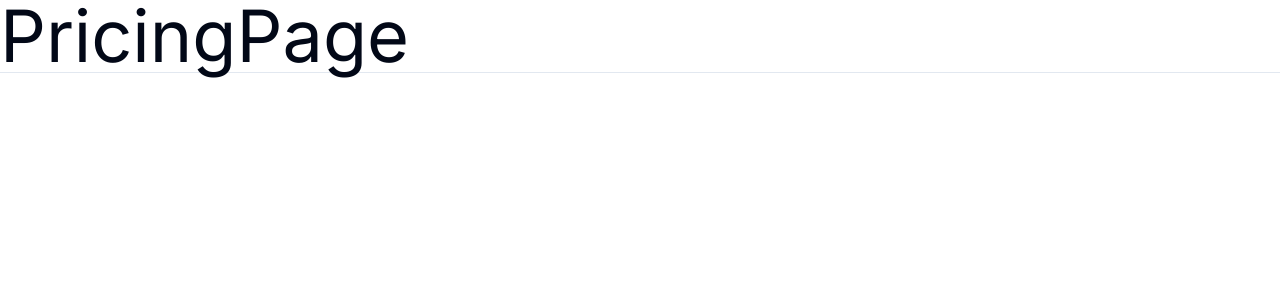
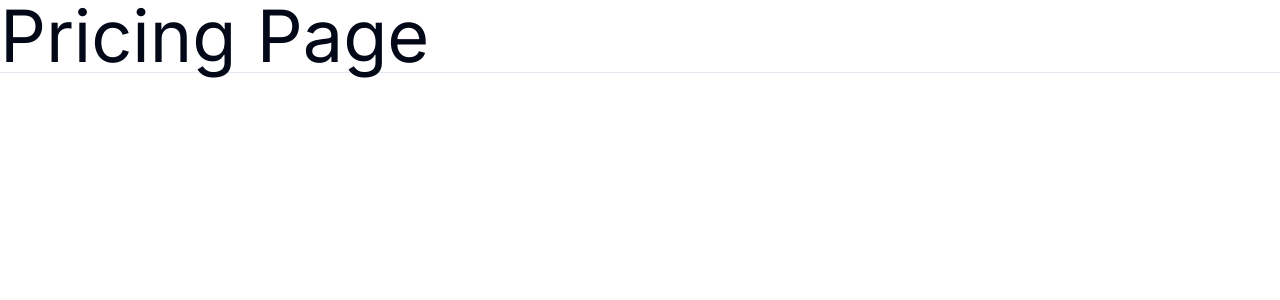
Before and after one commit to medine-tech/nextjs-first-steps, a Next.js app: page /pricing in a window 1280 px wide. Shown: the top 300 px of the page. Built offline with nearby package versions, Linux system fonts and the light colour scheme.

Commit message:
adding metadata

```diff
--- a/src/app/about/page.tsx
+++ b/src/app/about/page.tsx
@@ -1,3 +1,10 @@
+import type { Metadata } from "next";
+
+export const metadata: Metadata = {
+	title: "First Steps with Next.js - About Page",
+	description: "Description of the About Page by medine.tech",
+};
+
 export default function AboutPage() {
 	return (
 		<>
--- a/src/app/contact/page.tsx
+++ b/src/app/contact/page.tsx
@@ -1,3 +1,10 @@
+import type { Metadata } from "next";
+
+export const metadata: Metadata = {
+	title: "First Steps with Next.js - Contact Page",
+	description: "Contact Page by medine.tech",
+};
+
 export default function ContactPage() {
 	return (
 		<>
--- a/src/app/layout.tsx
+++ b/src/app/layout.tsx
@@ -6,8 +6,8 @@ import { Inter } from "next/font/google";
 const inter = Inter({ subsets: ["latin"] });
 
 export const metadata: Metadata = {
-	title: "Create Next App",
-	description: "Generated by create next app",
+	title: "First Steps with Next.js",
+	description: "First Steps with Next.js by medine.tech",
 };
 
 export default function RootLayout({
--- a/src/app/pricing/page.tsx
+++ b/src/app/pricing/page.tsx
@@ -1,7 +1,14 @@
+import type { Metadata } from "next";
+
+export const metadata: Metadata = {
+	title: "First Steps with Next.js - Pricing Page",
+	description: "Pricing Page by medine.tech",
+};
+
 export default function PricingPage() {
 	return (
 		<>
-			<h1 className={"text-7xl"}>PricingPage</h1>
+			<h1 className={"text-7xl"}>Pricing Page</h1>
 			<hr />
 		</>
 	);
```
